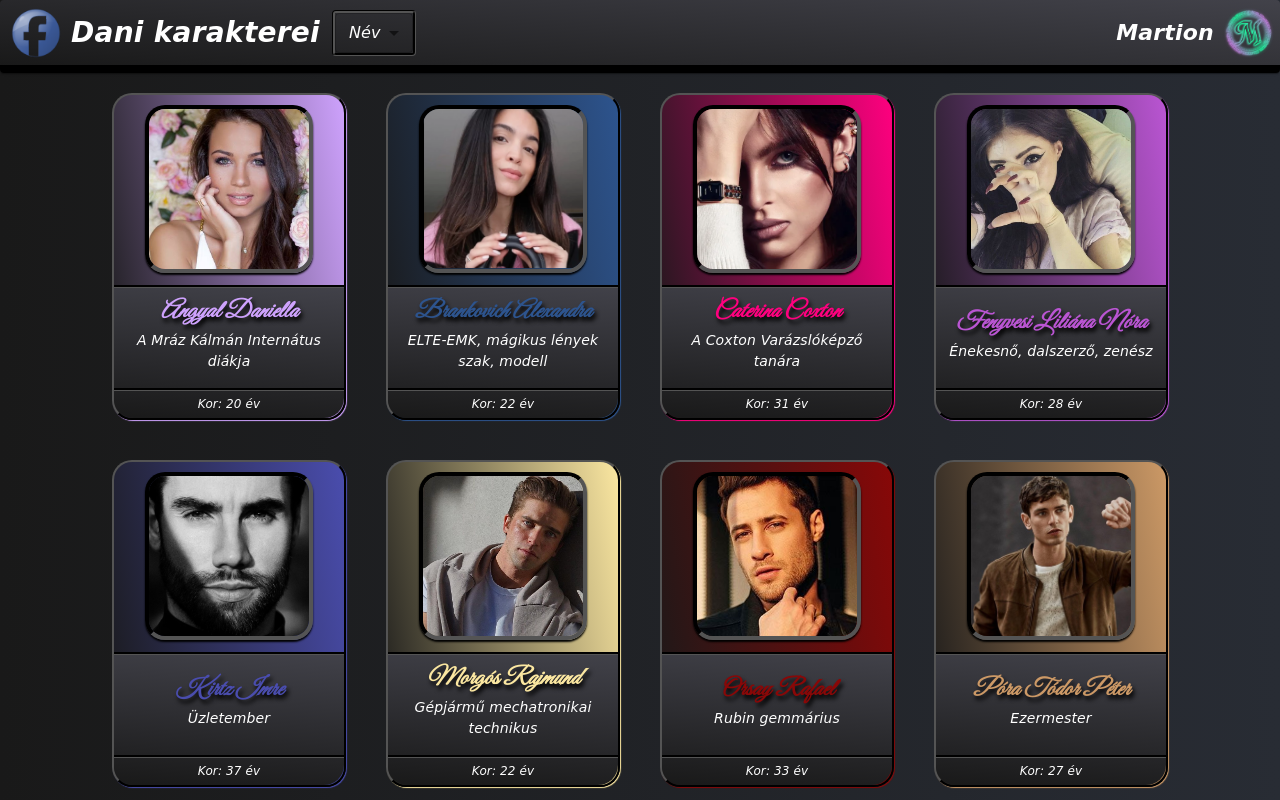
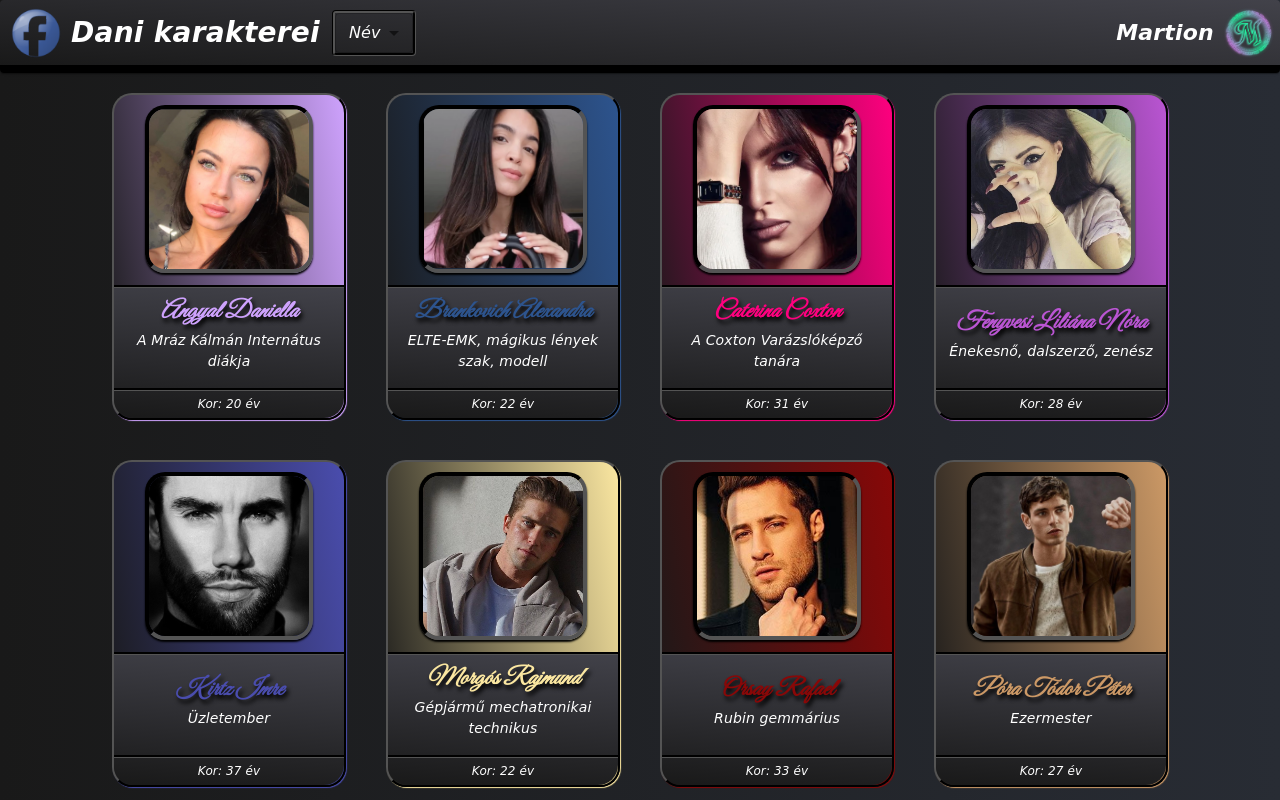
Before and after one commit to DanielWiera/DaniCharactersMartion, a React (Create React App) app: page / in a window 1280 px wide. Shown: the top 800 px of the page. Built offline with nearby package versions, Linux system fonts and the light colour scheme; the HTML template or start-up script is replaced by a standard one.

Commit message:
Update characterList.js

```diff
--- a/src/components/characters/characterList.js
+++ b/src/components/characters/characterList.js
@@ -3,7 +3,7 @@ const characterList = [
         name: "Angyal Daniella",
         title: "A Mráz Kálmán Internátus diákja",
         birthday: "2003-12-05",
-        img: "angyaldaniella.jpg",
+        img: "angyaldaniella2.png",
         pic: "Kiss Daniella",
         color: "#CEA2FD"
     },
```
